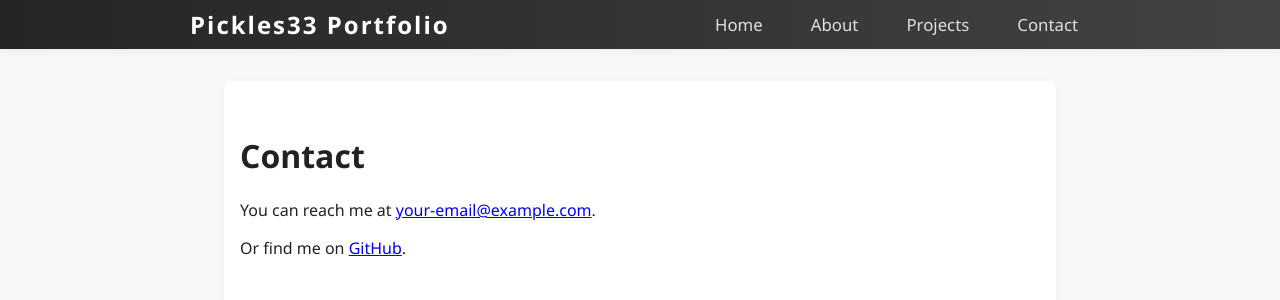
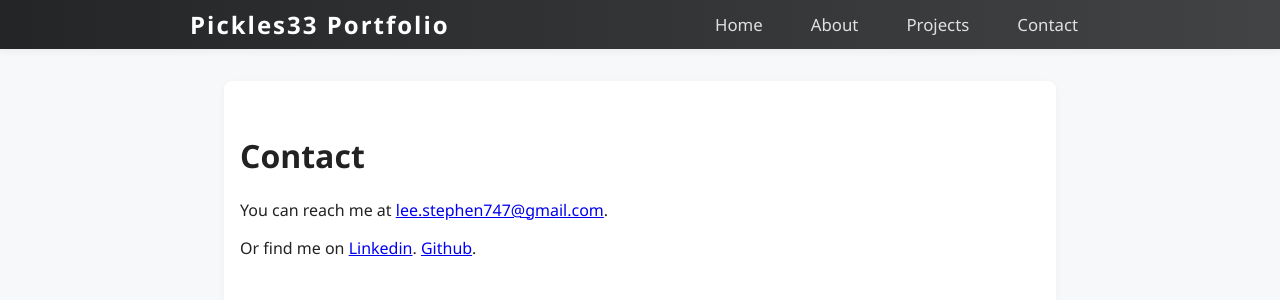
Before and after one commit to pickles33/PersonalWebsite, a Jekyll site: the page built from contact.md, in a window 1280 px wide. Shown: the top 300 px of the page. Built offline with Jekyll 4.4.1, drawn with Linux system fonts in a browser that asks for light colours.

Commit message:
Update contact.md

```diff
--- a/contact.md
+++ b/contact.md
@@ -7,6 +7,7 @@ permalink: /contact/
 
 # Contact
 
-You can reach me at [your-email@example.com](mailto:your-email@example.com).
+You can reach me at [lee.stephen747@gmail.com](mailto:lee.stephen747@gmail.com).
 
-Or find me on [GitHub](https://github.com/pickles33).
+Or find me on [Linkedin](https://linkedin.com/in/slee747).
+[Github](https://github.com/pickles33).
```
